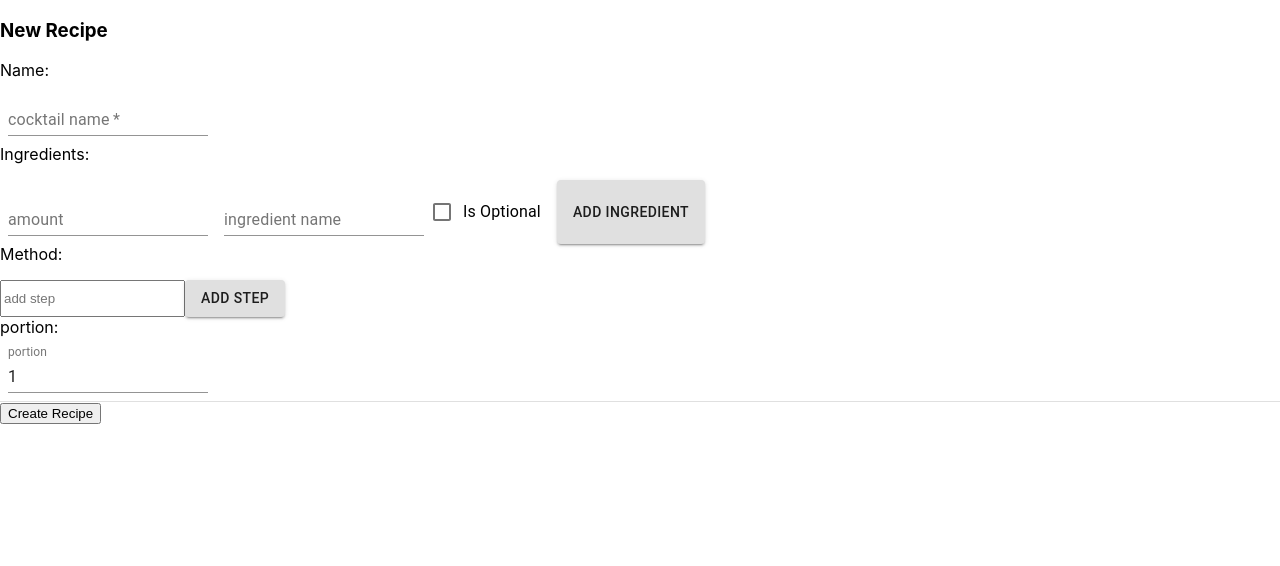
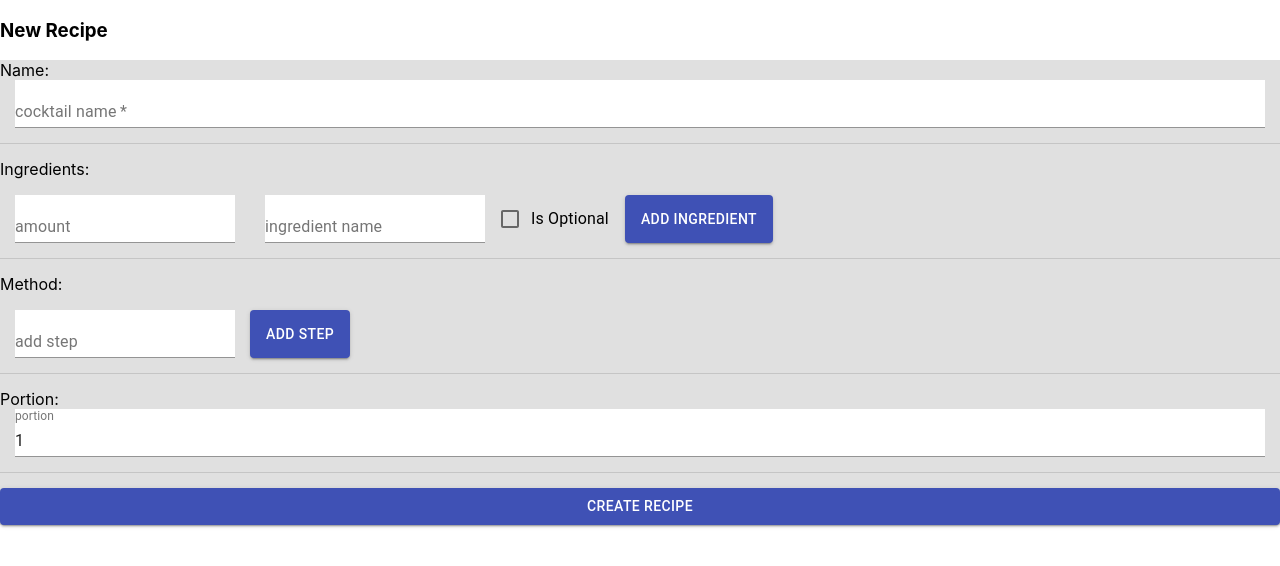
Before and after one commit to inbal0012/SmartBarClient, a React (Create React App) app: page /cocktails/add in a window 1280 px wide. Shown: the top 566 px of the page. Built offline with nearby package versions, Linux system fonts and the light colour scheme.

Commit message:
upgrade CocktailForm UI look

```diff
--- a/src/Components/Cocktails/CocktailForm.js
+++ b/src/Components/Cocktails/CocktailForm.js
@@ -1,4 +1,4 @@
-import React, { Component } from 'react';
+import React from 'react';
 import { Button, List, makeStyles, TextField } from '@material-ui/core';
 import ListItem from '@material-ui/core/ListItem';
 import FormGroup from '@material-ui/core/FormGroup';
@@ -8,10 +8,23 @@ import Divider from '@material-ui/core/Divider';
 
 const useStyles = makeStyles((theme) => ({
   root: {
-    '& .MuiTextField-root': {
-      margin: theme.spacing(1),
-      width: 200,
-    },
+    flexGrow: 1,
+    background: theme.palette.divider,
+  },
+  paper: {
+    padding: theme.spacing(1),
+    textAlign: 'center',
+    color: theme.palette.text.secondary,
+  },
+  textField: {
+    width: 'flex',
+    marginLeft: 15,
+    marginRight: 15,
+    background: theme.palette.background.paper,
+  },
+  divider: {
+    marginBottom: 15,
+    marginTop: 15,
   },
 }));
 
@@ -27,12 +40,13 @@ function CocktailForm(props) {
           required
           id='Name'
           type='text'
-          className='form-control'
+          className={classes.textField}
           label='cocktail name'
           value={props.name}
           onChange={props.onChangeName}
         />
       </FormGroup>
+      <Divider className={classes.divider} />
       <FormGroup>
         <label>Ingredients: </label>
         <List>
@@ -51,7 +65,7 @@ function CocktailForm(props) {
           <TextField
             id='amount'
             type='number'
-            className='form-control'
+            className={classes.textField}
             label='amount'
             value={props.newIngAmount}
             onChange={props.onChangeNewIngAmount}
@@ -59,7 +73,7 @@ function CocktailForm(props) {
           <TextField
             id='ingName'
             type='text'
-            className='form-control'
+            className={classes.textField}
             label='ingredient name'
             value={props.newIngName}
             onChange={props.onChangeNewIngName}
@@ -75,11 +89,16 @@ function CocktailForm(props) {
             }
             label='Is Optional'
           />
-          <Button variant='contained' onClick={props.newIngredientAdded}>
+          <Button
+            variant='contained'
+            onClick={props.newIngredientAdded}
+            color='primary'
+          >
             Add Ingredient
           </Button>
         </FormGroup>
       </FormGroup>
+      <Divider className={classes.divider} />
       <FormGroup>
         <label>Method: </label>
         <List>
@@ -89,36 +108,46 @@ function CocktailForm(props) {
         </List>
 
         <FormGroup row>
-          <input
+          <TextField
             id='newStep'
             type='text'
-            className='form-control'
-            placeholder='add step'
+            className={classes.textField}
+            label='add step'
             value={props.newStep}
             onChange={props.onChangeNewStep}
           />
-          <Button variant='contained' onClick={props.newStepAdded}>
+          <Button
+            variant='contained'
+            onClick={props.newStepAdded}
+            color='primary'
+          >
             Add Step
           </Button>
         </FormGroup>
       </FormGroup>
+      <Divider className={classes.divider} />
       <FormGroup>
-        <label>portion: </label>
+        <label>Portion: </label>
 
         <TextField
           id='ingName'
           label='portion'
           type='number'
-          className='form-control'
+          className={classes.textField}
           value={props.portion}
           onChange={props.onChangePortion}
         />
       </FormGroup>
-
-      <Divider />
-      <div className='form-group'>
-        <input type='Submit' value={props.submitTitle} className='btn btn-primary' />
-      </div>
+      <Divider className={classes.divider} />
+      <FormGroup>
+        <Button
+          variant='contained'
+          onClick={props.newIngredientAdded}
+          color='primary'
+        >
+          {props.submitTitle}
+        </Button>
+      </FormGroup>
     </form>
   );
 }
```
